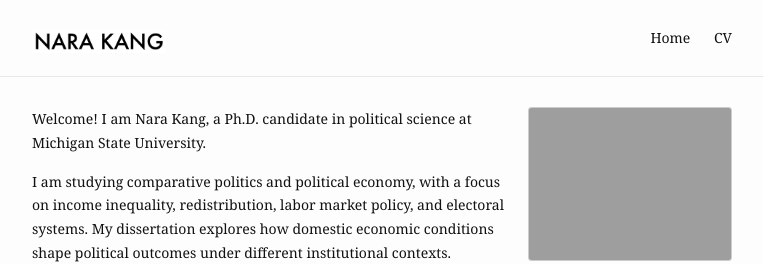
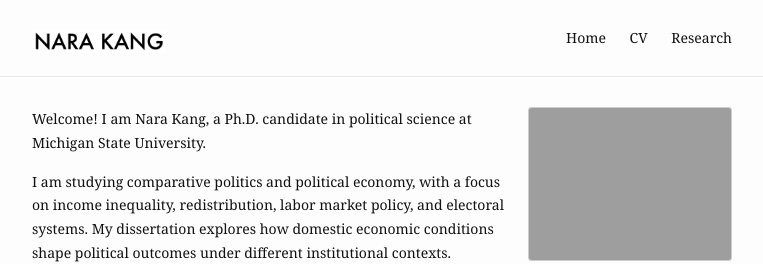
Before and after one commit to nara-kang/nara-kang.github.io, a Jekyll site: the page built from index.md, in a window 1280 px wide. Shown: the top 264 px of the page, without its empty margins (258-1021 px from the left). Built offline with Jekyll 4.4.1, drawn with Linux system fonts in a browser that asks for light colours.

Commit message:
add Research

```diff
--- a/_config.yml
+++ b/_config.yml
@@ -11,6 +11,7 @@ header:
     - name: Home
       slug: /
     - name: CV
+    - name: Research
 
 footer:
   show_powered_by: true
```
